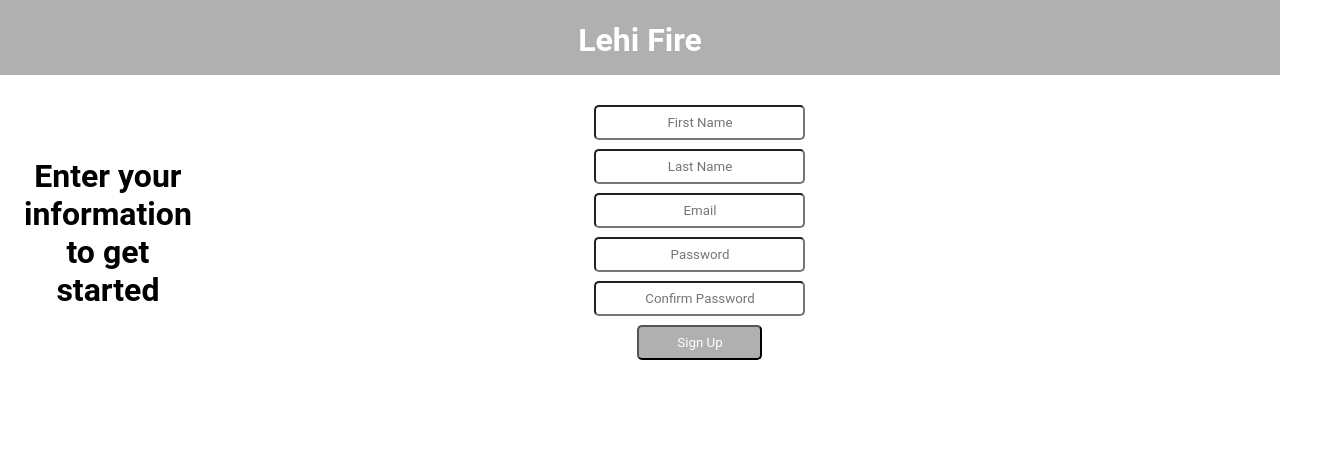
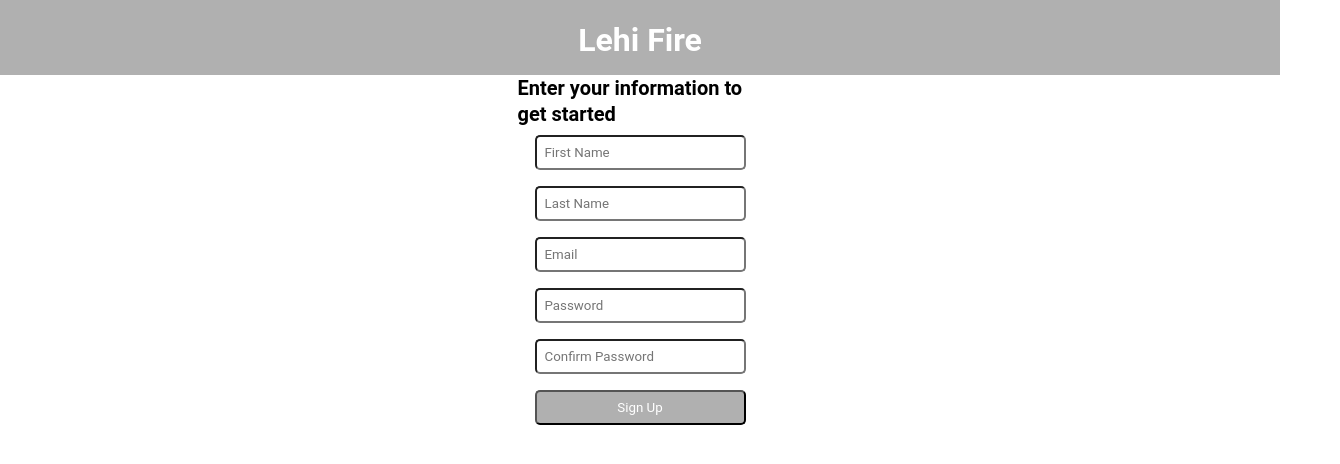
Before and after one commit to V-School-Module-7/firehouse-app, a React (Create React App) app in the folder client/: page /login/signup in a window 1280 px wide. Shown: the top 464 px of the page, 1340 px wide, since content can reach past the window. Built offline with nearby package versions, Linux system fonts and the light colour scheme.

Commit message:
adjusted layout

```diff
--- a/client/src/components/LoginForm.js
+++ b/client/src/components/LoginForm.js
@@ -4,56 +4,47 @@ import styled from "styled-components";
 import { Input, InputAlt, Button } from "./styledComponents";
 
 const LoginFormWrapper = styled.form`
-  display: grid;
-  grid-template-columns: 1fr 1fr 1fr 1fr 1fr 1fr;
-  grid-auto-rows: auto;
-  grid-gap: 9px;
-  padding: 15px;
-  width: 100vw;
+  display: flex;
+  flex-direction: column;
+  justify-content: center;
+  align-items: center;
+  margin: auto;
 `;
 const SignInEmailInput = styled(InputAlt)`
-  grid-column: 2 / 6;
-  margin: auto;
-  text-align: center;
+  margin: 8px auto;
+  width: 100%;
 `;
 const SignInPasswordInput = styled(InputAlt)`
-  grid-column: 2 / 6;
-  margin: auto;
-  text-align: center;
+  margin: 8px auto;
+  width: 100%;
 `;
 const SignInBtn = styled(Button)`
-  grid-column: 2 / 6;
-  margin: auto;
+  margin: 8px auto;
+  width: 100%;
 `;
 const FirstNameInput = styled(Input)`
-  grid-column: 2 / 6;
-  margin: auto;
-  text-align: center;
+  margin: 8px auto;
+  width: 100%;
 `;
 const LastNameInput = styled(Input)`
-  grid-column: 2 / 6;
-  margin: auto;
-  text-align: center;
+  margin: 8px auto;
+  width: 100%;
 `;
 const EmailInput = styled(Input)`
-  grid-column: 2 / 6;
-  margin: auto;
-  text-align: center;
+  margin: 8px auto;
+  width: 100%;
 `;
 const PasswordInput = styled(Input)`
-  grid-column: 2 / 6;
-  margin: auto;
-  text-align: center;
+  margin: 8px auto;
+  width: 100%;
 `;
 const ConfirmInput = styled(Input)`
-  grid-column: 2 / 6;
-  margin: auto;
-  text-align: center;
+  margin: 8px auto;
+  width: 100%;
 `;
-
 const SignUpBtn = styled(Button)`
-  grid-column: 2 / 6;
-  margin: auto;
+  margin: 8px auto;
+  width: 100%;
 `;
 
 function LoginForm(props) {
--- a/client/src/pages/SignInPage.js
+++ b/client/src/pages/SignInPage.js
@@ -28,6 +28,7 @@ const SignInMessage = styled.h1`
 const LoginFormStyled = styled(LoginForm)`
   grid-column: 2 / 6;
   margin: auto;
+  width: 245px;
 `;
 
 export default function SignIn(props) {
--- a/client/src/pages/SignUpPage.js
+++ b/client/src/pages/SignUpPage.js
@@ -4,23 +4,23 @@ import styled from "styled-components";
 import LoginForm from "../components/LoginForm";
 
 const SignUpContainer = styled.div`
-  display: grid;
-  grid-template-columns: 1fr 1fr 1fr 1fr 1fr 1fr;
-  grid-auto-rows: auto;
-  grid-gap: 9px;
-  padding: 15px;
-  width: 100vw;
+  display: flex;
+  flex-direction: column;
+  align-content: center;
+  justify-content: center;
 `;
 
 const SignUpMessage = styled.h1`
-  grid-column: 2 / 6;
+  width: 245px;
   margin: auto;
-  text-align: center;
+  font-size: 20px;
+  line-height: 26px;
+  font-weight: bold;
 `;
 
 const LoginFormStyled = styled(LoginForm)`
-  grid-column: 2 / 6;
   margin: auto;
+  width: 245px;
 `;
 
 export default function SignUp(props) {
```
